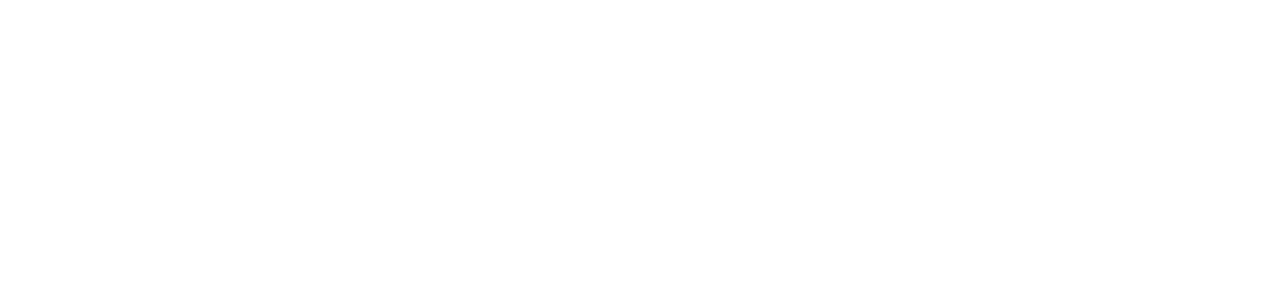
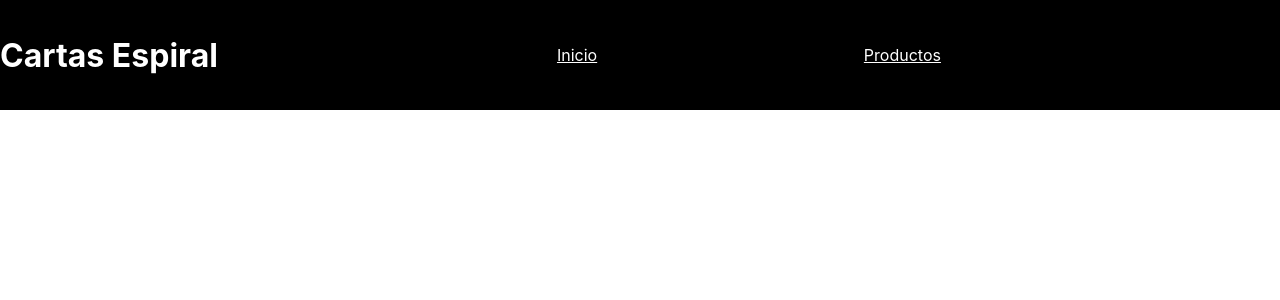
Before and after one commit to KourtZN/Proyecto-5-FRNTND-Kourt-Neyra, a React (Create React App) app: page / in a window 1280 px wide. Before the commit this address had no page. Shown: the top 300 px of the page. Built offline with nearby package versions, Linux system fonts and the light colour scheme.

Commit message:
se crearon botones y comienzo de los estilos de los componentes, header creado

```diff
--- a/src/App/App.js
+++ b/src/App/App.js
@@ -1,10 +1,13 @@
+import {Header} from '../Components/Header/Header'
 import './App.css';
 
 
 function App(props) {
   return (
     <div>
-    <div ></div>
+
+<Header/>
+
     <main >
     {props.children}
     </main>
--- a/src/Components/Catalogo/Catalogo.jsx
+++ b/src/Components/Catalogo/Catalogo.jsx
@@ -1,7 +1,9 @@
+import './catalogo.css'
 import React from 'react'
 import { Link } from 'react-router-dom'
 import axios from 'axios'
 
+let listaProductos = [];
 
 function Catalogo(){
     let [prods, setProds] = React.useState([])
@@ -21,6 +23,7 @@
     },[])
 
     console.log('este es el state',prods)
+    listaProductos = prods
 
 
 
@@ -28,11 +31,13 @@
 
         <div >
             {prods.map( (produc) => {
-                return <div key={produc.name}>
-                    <Link to={`/productdetail/${produc.name}`}>{produc.name}</Link>
+                return <Link className="links" to={`/productdetail/${produc._id}`} key={produc._id}>
+                <div className="productsCard">
+
                     <p>Nombre: {produc.name}</p>
-                    <p>Descripcion: {produc.desc}</p>
+                    <p>Desc: {produc.desc}</p>
                     </div>
+                </Link>
 
             })}
     {/*<Link to="/productdetail/carta">carta</Link>
@@ -42,4 +47,4 @@
     </div>
 }
 
-export { Catalogo }
+export { Catalogo, listaProductos }
--- a/src/Components/Catalogo/catalogo.css
+++ b/src/Components/Catalogo/catalogo.css
@@ -0,0 +1,20 @@
+.productContainer{
+    border: 1px solid black;
+    border-radius: 5px;
+    width: 70%;
+    margin:10px auto;
+    display: flex;
+}
+.productsCard{
+    border: 1px solid red;
+    border-radius: 5px;
+    padding: 5px;
+    width:68%;
+    margin:10px;
+}
+.links{
+    text-decoration: none;
+}
+.links:hover{
+color: red;
+}
--- /dev/null
+++ b/src/Components/Header/Header.jsx
@@ -0,0 +1,21 @@
+import './header.css'
+import React from 'react'
+import { Link } from 'react-router-dom'
+
+function Header(){
+    return <header className="header">
+    <div className="logoyname">
+    {//<Link to='/'><img src={require(`../../images/logo.png`).default} alt="logo" /></Link>
+    }
+    <h1 className="titulo">Cartas Espiral</h1>
+    </div>
+
+    <nav className="navegador">
+    <Link to='/'>Inicio</Link>
+    <Link to='/productos'>Productos</Link>
+    </nav>
+  </header>
+
+}
+
+export { Header }
--- /dev/null
+++ b/src/Components/Header/header.css
@@ -0,0 +1,38 @@
+.header{
+    display:flex;
+    width:100%;
+    margin:auto;
+    justify-content:space-between;
+    background-color: black;
+    color:white;
+}
+
+.header a{
+    color: white;
+    height: 110px;
+    line-height: 110px;
+}
+
+.header h1{
+    margin:auto;
+}
+
+
+.navegador{
+    width:30%;
+    margin:auto;
+    display:flex;
+    flex-direction: row;
+    justify-content: space-between;
+    vertical-align: middle;
+
+}
+
+.header img{
+    height:110px;
+    width:110px;
+    margin: 0 10px;
+  }
+.logoyname{
+    display: flex;
+}
--- a/src/Components/Producto/Producto.jsx
+++ b/src/Components/Producto/Producto.jsx
@@ -1,13 +1,36 @@
+import './producto.css'
 import React from 'react'
 import {useParams} from "react-router-dom"
+import {listaProductos} from '../Catalogo/Catalogo'
+
+
 
 function Producto(){
+
+    function addCart(e) {
+        e.preventDefault();
+        console.log('You clicked submit.');
+      }
+      function addCartCheck(e) {
+        e.preventDefault();
+        console.log('You clicked submit checkout.');
+      }
+
+    console.log('listaProductos es ',listaProductos)
     const {id} = useParams()
+    const esteProducto = listaProductos.find(prod => prod._id === id)
+    console.log(esteProducto)
 
-    return <div >
+    return <div className = "productContainer">
 
-        <div >
-        <p>Producto Nombre: {id}</p>
+        <div className ="productCard">
+        <p>Nombre: {esteProducto.name}</p>
+        <p>Precio: {esteProducto.price}</p>
+        <p>Descripción: {esteProducto.desc}</p>
+        </div>
+        <div className="buttons">
+        <button className="addtocart" onClick={addCart}>Añadir al Carrito</button>
+        <button className="viewcart" onClick={addCartCheck}>Añadir y ver carrito</button>
         </div>
     </div>
 }
--- a/src/Components/Producto/producto.css
+++ b/src/Components/Producto/producto.css
@@ -0,0 +1,44 @@
+.productContainer{
+    border: 1px solid black;
+    border-radius: 5px;
+    width: 70%;
+    margin:10px auto;
+    display: flex;
+}
+.productCard{
+    border: 1px solid black;
+    border-radius: 5px;
+    padding: 5px;
+    width:68%;
+    margin:10px;
+}
+.buttons{
+    text-align: center;
+    width: 28%;
+    display:flex;
+    flex-direction: column;
+    justify-content: center;
+}
+.addtocart{
+    background-color: blue;
+    border-radius: 5px;
+    padding: 1rem;
+    color: white;
+    font-weight: bold;
+    margin: 10px auto;
+    height: 3rem;
+    font-size: 1rem;
+}
+.viewcart{
+    background-color: green;
+    border-radius: 5px;
+    padding: 1rem;
+    color: white;
+    font-weight: bold;
+    margin: 10px auto;
+    font-size: 1rem;
+    height: 3rem;
+}
+.viewcart:hover{
+    background-color: blue;
+}
```
